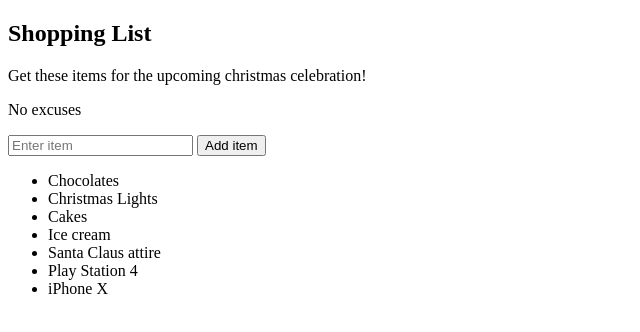
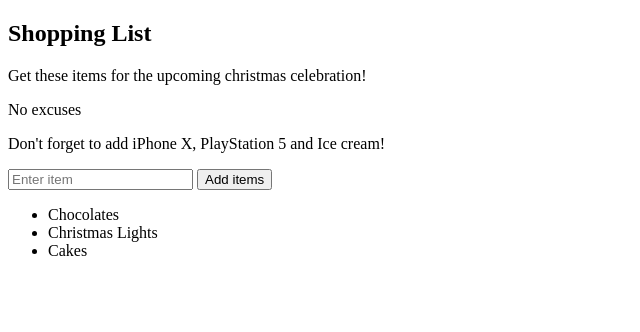
Before and after one commit to TheAstutian/MyPortfolio, a plain HTML site: page shopnlist.html in a window 1280 px wide. Shown: the whole page, without its empty margins (0-640 px from the left). Drawn offline with Linux system fonts and the light colour scheme.

Commit message:
updated html file

```diff
--- a/shopnlist.html
+++ b/shopnlist.html
@@ -8,15 +8,13 @@
 		<h2>Shopping List </h2>
 		<p>Get these items for the upcoming christmas celebration!</p>
 		<p class="excuses">No excuses</p>
-		<input type="text" placeholder="Enter item" id="ivalue" > <button>Add item</button>
+		<p> Don't forget to add iPhone X, PlayStation 5 and Ice cream!</p>
+		<input type="text" placeholder="Enter item" id="ivalue" > <button>Add items</button>
 		<ul >
 				<li>Chocolates</li>
 				<li>Christmas Lights</li>
 				<li>Cakes</li>
-				<li>Ice cream</li>
-				<li>Santa Claus attire</li>
-				<li>Play Station 4</li>
-				<li>iPhone X</li>
+
 		</ul>
 
 <script src="shoplist.js"></script>
```
